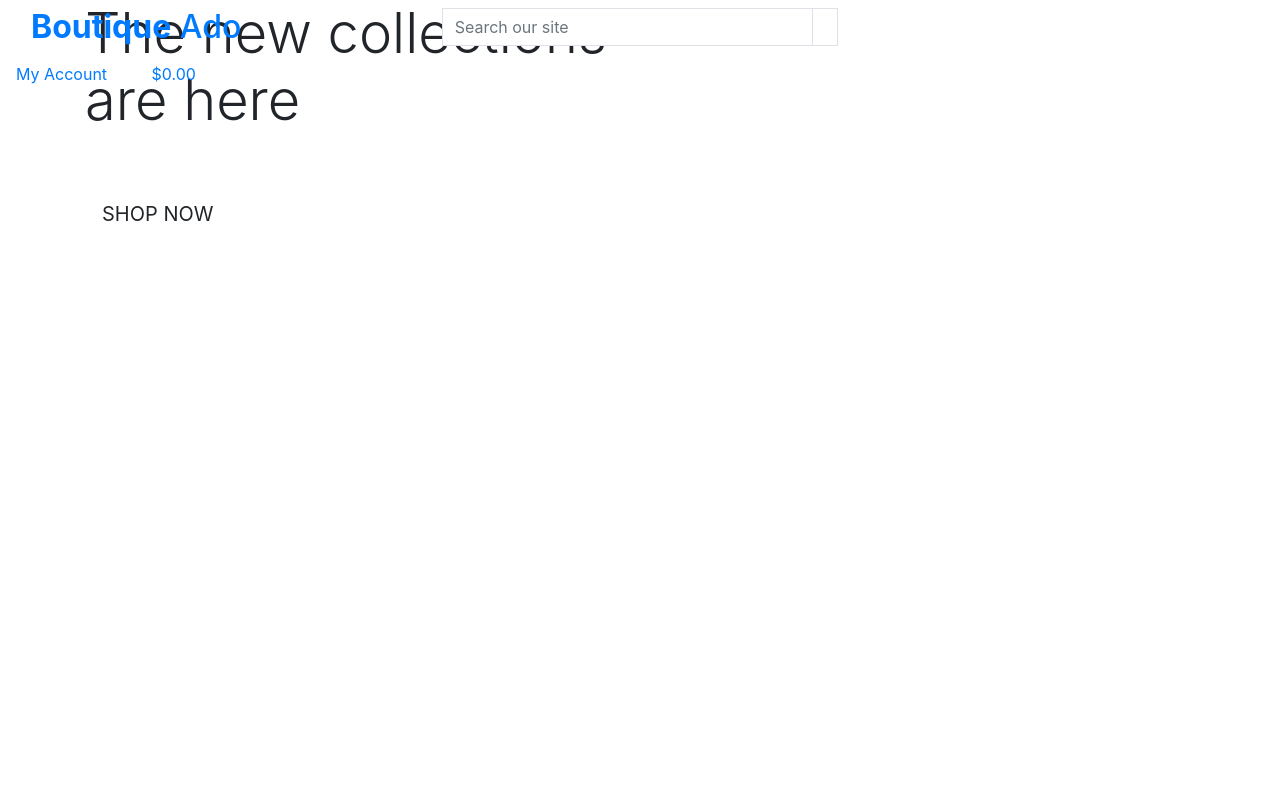
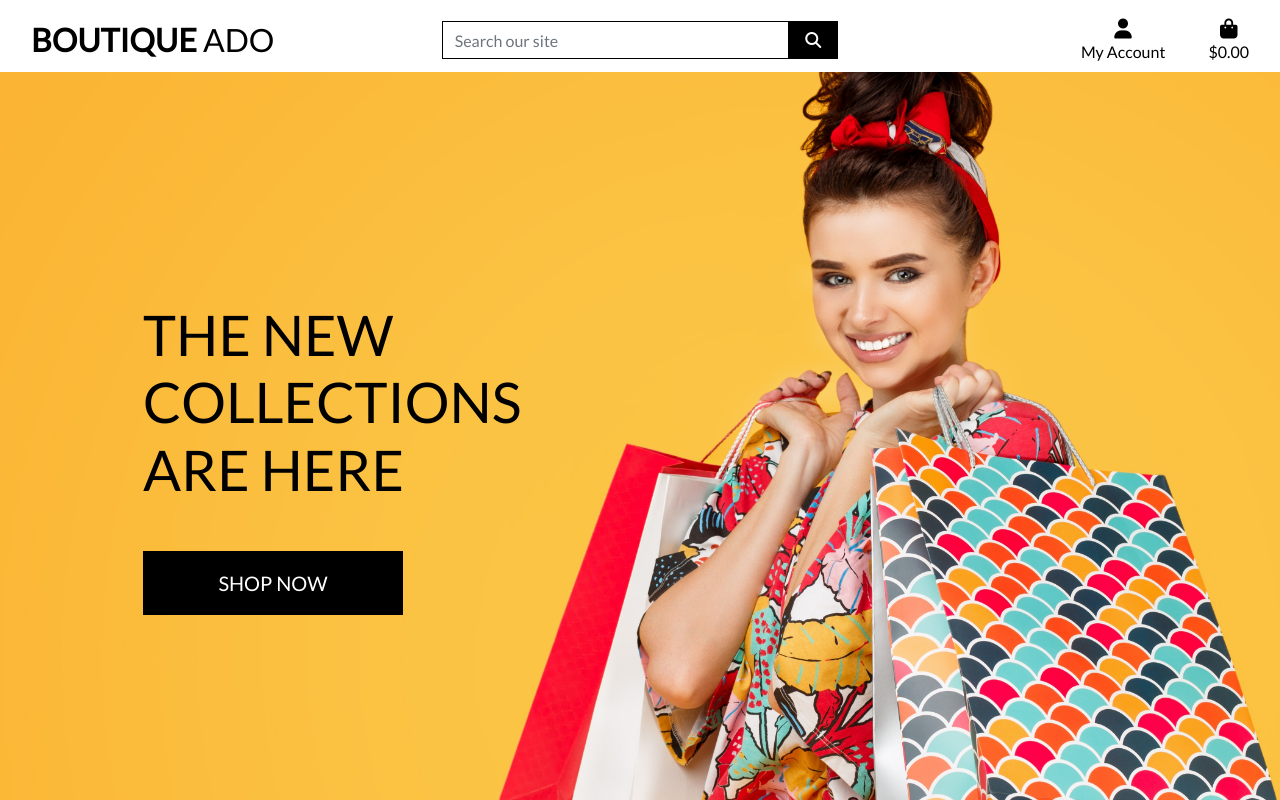
Before and after one commit to PWashburn55/boutique_ado_v1, a Django app: page / in a window 1280 px wide. Run offline with Django 3.2, Linux system fonts and the light colour scheme; some libraries are stand-ins or nearby versions.

Commit message:
completed homepage header & css

```diff
--- a/boutique_ado/settings.py
+++ b/boutique_ado/settings.py
@@ -147,3 +147,7 @@ USE_TZ = True
 # https://docs.djangoproject.com/en/3.1/howto/static-files/
 
 STATIC_URL = '/static/'
+STATICFILES_DIRS = (os.path.join(BASE_DIR, 'static'),)
+
+MEDIA_URL = '/media/'
+MEDIA_ROOT = os.path.join(BASE_DIR, 'media')
--- a/boutique_ado/urls.py
+++ b/boutique_ado/urls.py
@@ -15,9 +15,11 @@ Including another URLconf
 """
 from django.contrib import admin
 from django.urls import path, include
+from django.conf import settings
+from django.conf.urls.static import static
 
 urlpatterns = [
     path('admin/', admin.site.urls),
     path('accounts/', include('allauth.urls')),
     path('', include('home.urls')),
-]
+] + static(settings.MEDIA_URL, document_root=settings.MEDIA_ROOT)
--- /dev/null
+++ b/static/css/base.css
@@ -0,0 +1,81 @@
+html {
+    height: 100%;
+}
+
+body {
+    background: url('/media/homepage_background_cropped.jpg') no-repeat center center fixed;
+    background-size: cover;
+    height: calc(100vh - 164px);
+    color: #555;
+    font-family: 'Lato';
+}
+
+/* from Bulma */
+.icon {
+    align-items: center;
+    display: inline-flex;
+    justify-content: center;
+    height: 1.5rem;
+    width: 1.5rem;
+}
+
+.logo-font {
+    text-transform: uppercase;
+}
+
+.main-logo-link {
+    width: fit-content;
+}
+
+.shop-now-button {
+    background: black;
+    color: white;
+    min-width: 260px;
+}
+
+.btn-black {
+    background: black;
+    color: white;
+}
+
+.shop-now-button:hover,
+.shop-now-button:active,
+.shop-now-button:focus,
+.btn-black:hover,
+.btn-black:active,
+.btn-black:focus {
+    background: #222;
+    color: white;
+}
+
+.text-black {
+    color: #000 !important;
+}
+
+.border-black {
+    border: 1px solid black !important;
+}
+
+/* -------------------------------- Media Queries */
+
+/* Slightly larger container on xl screens */
+@media (min-width: 1200px) {
+  .container {
+    max-width: 80%;
+  }
+}
+
+/* fixed top navbar only on medium and up */
+@media (min-width: 992px) {
+    .fixed-top-desktop-only {
+        position: fixed;
+        top: 0;
+        right: 0;
+        left: 0;
+        z-index: 1030;
+    }
+
+    .header-container {
+        padding-top: 164px;
+    }
+}
--- a/templates/base.html
+++ b/templates/base.html
@@ -6,21 +6,25 @@
 
     {% block meta %}
         <meta http-equiv="X-UA-Compatible" content="ie=edge">
-         <meta charset="utf-8">
-         <meta name="viewport" content="width=device-width, initial-scale=1, shrink-to-fit=no">
+        <meta charset="utf-8">
+        <meta name="viewport" content="width=device-width, initial-scale=1, shrink-to-fit=no">
     {% endblock %}
 
     {% block extra_meta %}
     {% endblock %}
 
     {% block corecss %}
-         <link rel="stylesheet" href="https://cdn.jsdelivr.net/npm/bootstrap@4.5.3/dist/css/bootstrap.min.css" integrity="sha384-TX8t27EcRE3e/ihU7zmQxVncDAy5uIKz4rEkgIXeMed4M0jlfIDPvg6uqKI2xXr2" crossorigin="anonymous">
+        <link rel="stylesheet" href="https://cdn.jsdelivr.net/npm/bootstrap@4.5.3/dist/css/bootstrap.min.css" integrity="sha384-TX8t27EcRE3e/ihU7zmQxVncDAy5uIKz4rEkgIXeMed4M0jlfIDPvg6uqKI2xXr2" crossorigin="anonymous">
+        <link rel="preconnect" href="https://fonts.gstatic.com">
+        <link href="https://fonts.googleapis.com/css2?family=Lato&display=swap" rel="stylesheet">
+        <link rel="stylesheet" href="{% static 'css/base.css' %}">
     {% endblock %}
 
     {% block extra_css %}
     {% endblock %}
 
     {% block corejs %}
+        <script src="https://kit.fontawesome.com/7e16ff71e5.js" crossorigin="anonymous"></script>
         <script src="https://code.jquery.com/jquery-3.5.1.slim.min.js" integrity="sha384-DfXdz2htPH0lsSSs5nCTpuj/zy4C+OGpamoFVy38MVBnE+IbbVYUew+OrCXaRkfj" crossorigin="anonymous"></script>
         <script src="https://cdn.jsdelivr.net/npm/popper.js@1.16.1/dist/umd/popper.min.js" integrity="sha384-9/reFTGAW83EW2RDu2S0VKaIzap3H66lZH81PoYlFhbGU+6BZp6G7niu735Sk7lN" crossorigin="anonymous"></script>
         <script src="https://cdn.jsdelivr.net/npm/bootstrap@4.5.3/dist/js/bootstrap.min.js" integrity="sha384-w1Q4orYjBQndcko6MimVbzY0tgp4pWB4lZ7lr30WKz0vr/aWKhXdBNmNb5D92v7s" crossorigin="anonymous"></script>
@@ -33,7 +37,7 @@
   </head>
   <body>
     <header class="container-fluid fixed-top">
-        <div class="row">
+        <div id="topnav" class="row bg-white pt-lg-2 d-none d-lg-flex">
             <div class="col-12 col-lg-4 my-auto py-1 py-lg-0 text-center text-lg-left">
                 <a href="{% url 'home' %}" class="nav-link main-logo-link">
                     <h2 class="logo-font text-black my-0"><strong>Boutique</strong> Ado</h2>
@@ -53,7 +57,7 @@
                     </div>
                 </form>
             </div>
-            <div class="col-12 col-lg-4 my-auto py-1 py-lg-0"></div>
+            <div class="col-12 col-lg-4 my-auto py-1 py-lg-0">
                 <ul class="list-inline list-unstyled text-center text-lg-right my-0">
                     <li class="list-inline-item dropdown">
                         <a class="text-black nav-link" href="#" id="user-options" data-toggle="dropdown" aria-haspopup="true" aria-expanded="false">
@@ -90,11 +94,12 @@
                         </a>
                     </li>
                 </ul>
+            </div>
         </div>
     </header>
 
     {% if messages %}
-    <div class="message-container"></div>
+        <div class="message-container"></div>
     {% endif %}
 
     {% block page_header %}
@@ -106,5 +111,6 @@
     {% block postloadjs %}
     {% endblock %}
 
+
   </body>
 </html>
```
Also changed, not shown: media/homepage_background_cropped.jpg (added).
